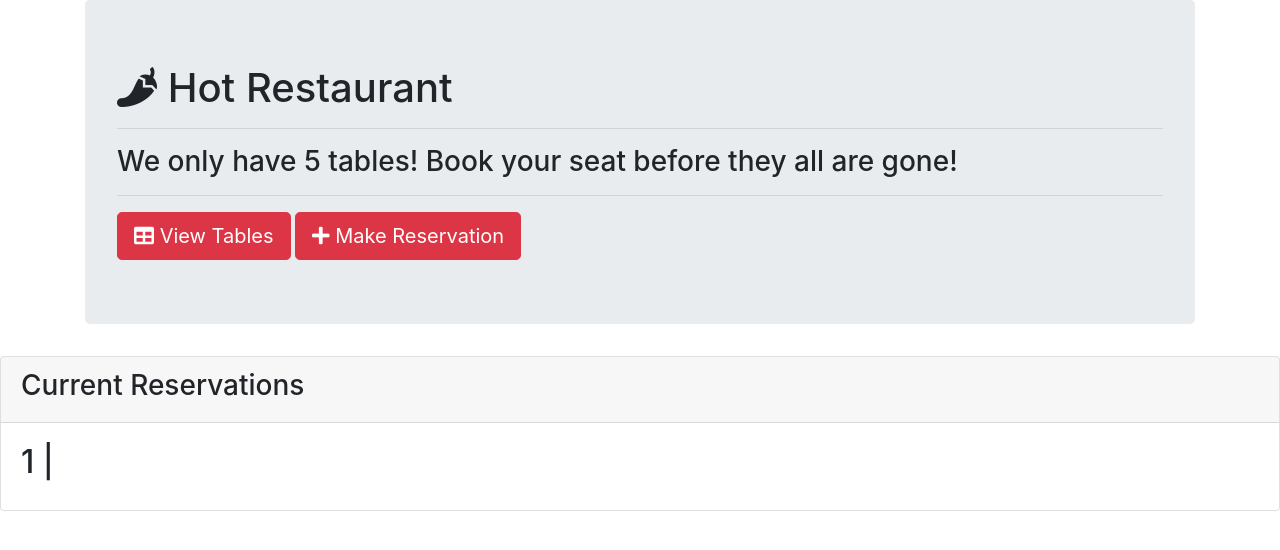
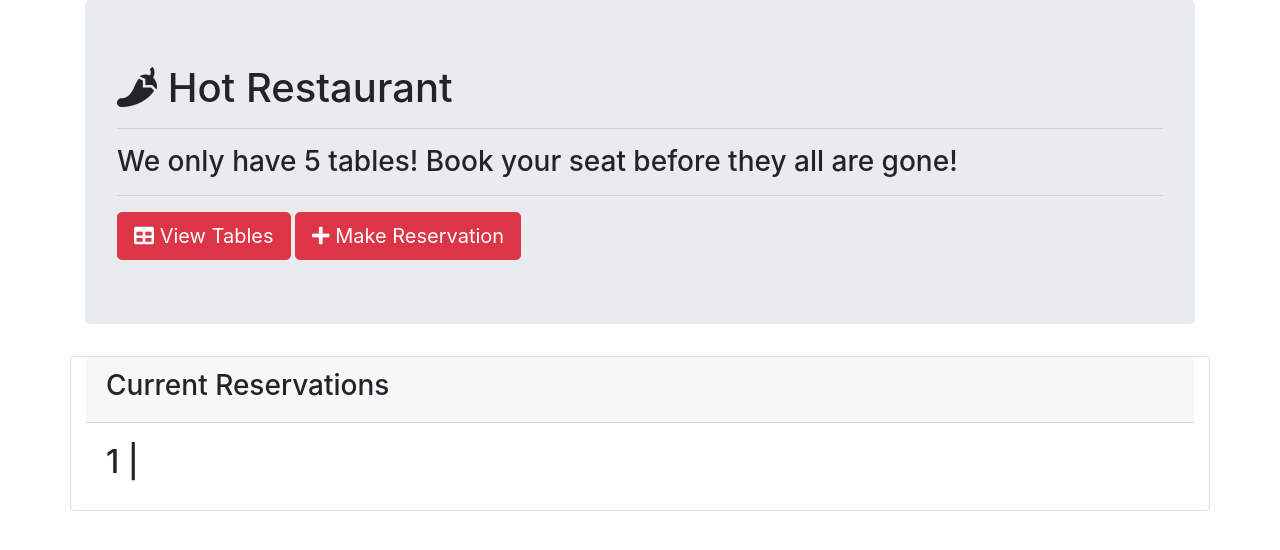
Before and after one commit to Boki23m/Hot-Restaurant, a plain HTML site: page view.html in a window 1280 px wide. Drawn offline with nearby package versions, Linux system fonts and the light colour scheme.

Commit message:
fixed reservations.html

```diff
--- a/view.html
+++ b/view.html
@@ -28,7 +28,7 @@
 
     <div class="col-12">
 
-      <div class="card">
+      <div class="card container">
         <div class="card-header">
           <h3>Current Reservations</h3>
         </div>
```
Also changed, not shown: reserve.html (+1 -1 lines).
